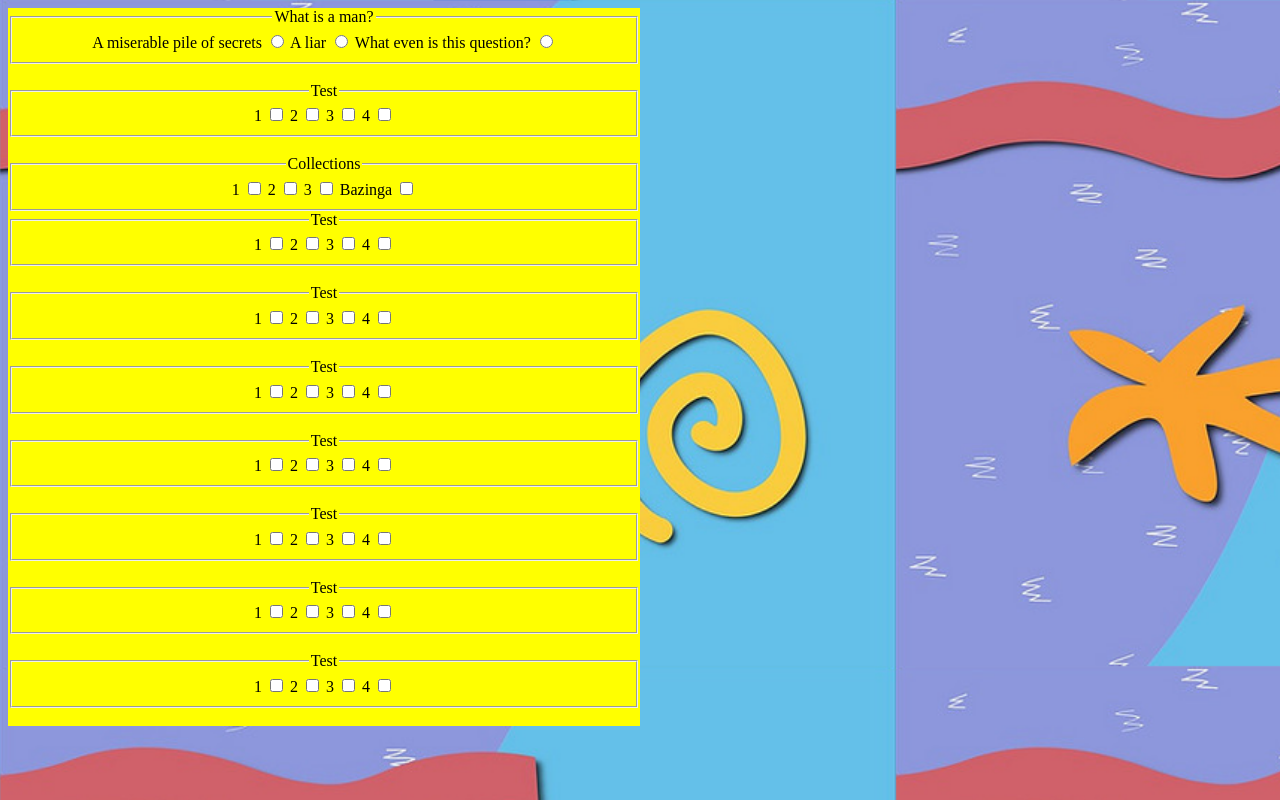
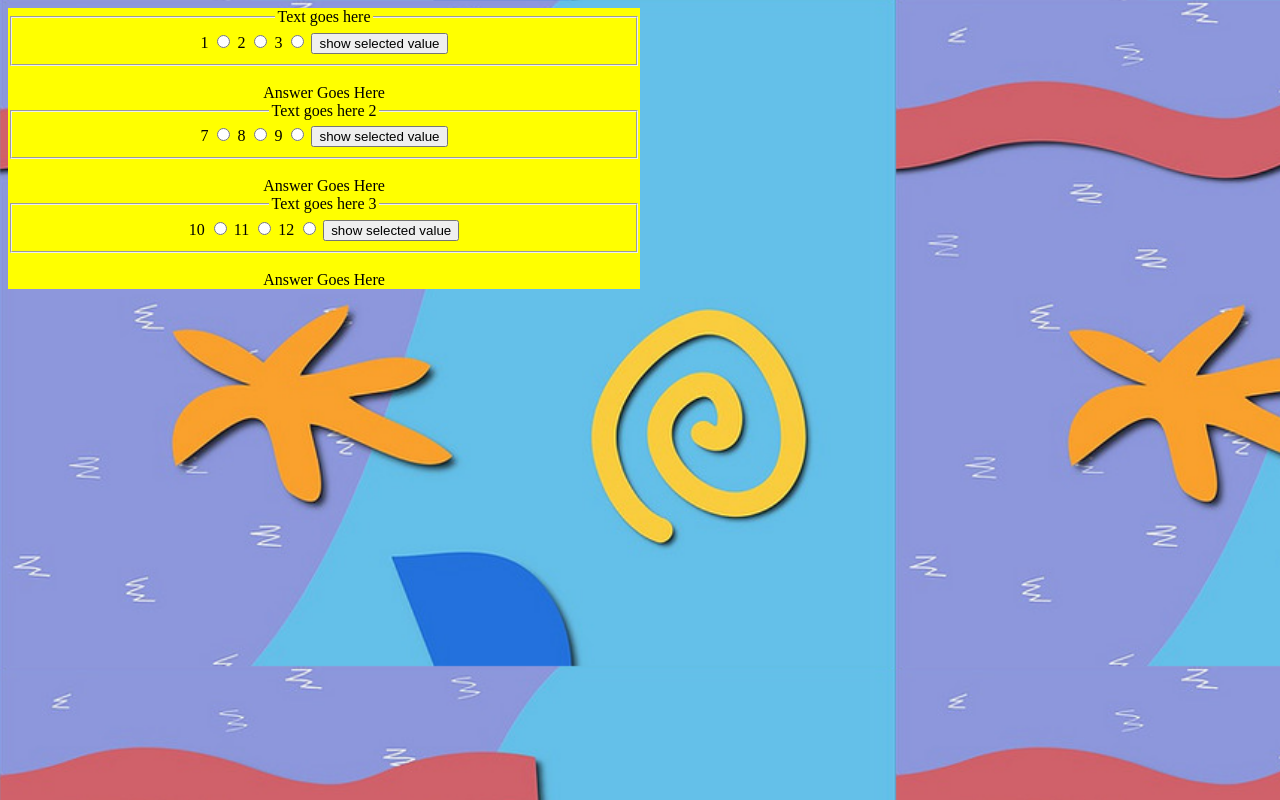
Before and after one commit to underoathed/TriviaGame, a plain HTML site: page index.html in a window 1280 px wide. Drawn offline with nearby package versions, Linux system fonts and the light colour scheme.

Commit message:
Added three functions to put the value of the chosen radio button on the page. Added a timer for 60 seconds.

```diff
--- a/assets/javascript/game.js
+++ b/assets/javascript/game.js
@@ -1,19 +1,47 @@
-//Step 1 Declare Variables
-    //question[], answer[], timer, correctAnswers[], incorrectAnswers[]
-    var question = [];
-    var answer = [];
-    var timer = 60;
-    var correctAnswers = [];
-    var incorrectAnswers = [];
-//Step 2 For all questions in the array create an element and append element to the page
-$(document).ready(function(){
-$("#question").text("What is a man?");
-$("input").click(function(){
-    console.log(this);
-})
-//Step 2.5 Create function to grade and display when form is submitted
-//Step 3 Create funtion to display answers when score is determined
-//Step 4 When page loads display timer on page
-//Step 5 Create function to start timer when the page loads
-//Step 6 Call functions
-});
+var btn = document.querySelector("#btn");
+btn.onclick = function(){
+    var radioButtons = document.querySelectorAll("input[name='radio-1']");
+    var selectedButton;
+    for(var i = 0; i < radioButtons.length; i++){
+        if(radioButtons[i].checked){
+            selectedButton = radioButtons[i].value;
+            break;
+        }
+    }
+    document.getElementById("answerOne").innerHTML = selectedButton;
+}
+
+var btn2 = document.querySelector("#btn2");
+btn2.onclick = function(){
+    var radioButtons = document.querySelectorAll("input[name='radio-2']");
+    var selectedButton;
+    for(var i = 0; i < radioButtons.length; i++){
+        if(radioButtons[i].checked){
+            selectedButton = radioButtons[i].value;
+            break;
+        }
+    }
+    document.getElementById("answerTwo").innerHTML = selectedButton;
+}
+
+var btn3 = document.querySelector("#btn3");
+btn3.onclick = function(){
+    var radioButtons = document.querySelectorAll("input[name='radio-3']");
+    var selectedButton;
+    for(var i = 0; i < radioButtons.length; i++){
+        if(radioButtons[i].checked){
+            selectedButton = radioButtons[i].value;
+            break;
+        }
+    }
+    document.getElementById("answerThree").innerHTML = selectedButton;
+}
+
+function timerStart(){
+    var windowTimeout = setTimeout(function() {
+        alert("Time is over");
+      }, 60000);
+
+}
+
+timerStart();
--- a/index.html
+++ b/index.html
@@ -5,143 +5,54 @@
     <meta name="viewport" content="width=device-width, initial-scale=1.0">
     <title>Trivia</title>
     <link rel="stylesheet" type="text/css" href="../TriviaGame/assets/css/style.css">
-    <script src="https://ajax.googleapis.com/ajax/libs/jquery/3.4.1/jquery.min.js"></script>
-    <script src="../TriviaGame/assets/javascript/game.js"></script>
+
 </head>
 <body>
-    <div id = "container-div">
-      <script>
-      $( function() {
-            $( "input" ).checkboxradio();
-          } );
-          </script>
-        </head>
-        <body>
+
+  <div id="container-div">
         <div class="widget">
-
           <fieldset>
-            <legend>What is a man? </legend>
-            <label for="radio-1">A miserable pile of secrets</label>
-            <input type="radio" name="radio-1" id="radio-1">
-            <label for="radio-2">A liar</label>
-            <input type="radio" name="radio-1" id="radio-2">
-            <label for="radio-3">What even is this question?</label>
-            <input type="radio" name="radio-1" id="radio-3">
+            <legend>Text goes here </legend>
+            <label for="radio-1">1</label>
+            <input type="radio" name="radio-1" id="radio-1" value="1">
+            <label for="radio-2">2</label>
+            <input type="radio" name="radio-1" id="radio-2" value="2">
+            <label for="radio-3">3</label>
+            <input type="radio" name="radio-1" id="radio-3" value="3">
+            <input type="button" id="btn" name="button-1" value="show selected value">
           </fieldset>
           <br>
+          <div id="answerOne">Answer Goes Here</div>
+          <div class="widget">
+            <fieldset>
+              <legend>Text goes here 2</legend>
+              <label for="radio-4">7</label>
+              <input type="radio" name="radio-2" id="radio-4" value="4">
+              <label for="radio-5">8</label>
+              <input type="radio" name="radio-2" id="radio-5" value="5">
+              <label for="radio-6">9</label>
+              <input type="radio" name="radio-2" id="radio-6" value="6">
+              <input type="button" id="btn2" name="button-2" value="show selected value">
+            </fieldset>
+            <br>
+            <div id="answerTwo">Answer Goes Here</div>
+        </div>
+        <div class="widget">
           <fieldset>
-            <legend>Test </legend>
-            <label for="checkbox-1">1</label>
-            <input type="checkbox" name="checkbox-1" id="checkbox-1">
-            <label for="checkbox-2">2</label>
-            <input type="checkbox" name="checkbox-2" id="checkbox-2">
-            <label for="checkbox-3">3</label>
-            <input type="checkbox" name="checkbox-3" id="checkbox-3">
-            <label for="checkbox-4">4</label>
-            <input type="checkbox" name="checkbox-4" id="checkbox-4">
+            <legend>Text goes here 3</legend>
+            <label for="radio-10">10</label>
+            <input type="radio" name="radio-3" id="radio-10" value="10">
+            <label for="radio-11">11</label>
+            <input type="radio" name="radio-3" id="radio-11" value="11">
+            <label for="radio-12">12</label>
+            <input type="radio" name="radio-3" id="radio-12" value="12">
+            <input type="button" id="btn3" name="button-2" value="show selected value">
           </fieldset>
           <br>
-          <fieldset>
-            <legend>Collections</legend>
-            <label for="checkbox-nested-1">1
-              <input type="checkbox" name="checkbox-nested-1" id="checkbox-nested-1">
-            </label>
-            <label for="checkbox-nested-2">2
-              <input type="checkbox" name="checkbox-nested-2" id="checkbox-nested-2">
-            </label>
-            <label for="checkbox-nested-3">3
-              <input type="checkbox" name="checkbox-nested-3" id="checkbox-nested-3">
-            </label>
-            <label for="checkbox-nested-4">Bazinga
-              <input type="checkbox" name="checkbox-nested-4" id="checkbox-nested-4">
-            </label>
-          </fieldset>
-          <fieldset>
-            <legend>Test </legend>
-            <label for="checkbox-1">1</label>
-            <input type="checkbox" name="checkbox-1" id="checkbox-1">
-            <label for="checkbox-2">2</label>
-            <input type="checkbox" name="checkbox-2" id="checkbox-2">
-            <label for="checkbox-3">3</label>
-            <input type="checkbox" name="checkbox-3" id="checkbox-3">
-            <label for="checkbox-4">4</label>
-            <input type="checkbox" name="checkbox-4" id="checkbox-4">
-          </fieldset>
-          <br>
-          <fieldset>
-            <legend>Test </legend>
-            <label for="checkbox-1">1</label>
-            <input type="checkbox" name="checkbox-1" id="checkbox-1">
-            <label for="checkbox-2">2</label>
-            <input type="checkbox" name="checkbox-2" id="checkbox-2">
-            <label for="checkbox-3">3</label>
-            <input type="checkbox" name="checkbox-3" id="checkbox-3">
-            <label for="checkbox-4">4</label>
-            <input type="checkbox" name="checkbox-4" id="checkbox-4">
-          </fieldset>
-          <br>
-          <fieldset>
-            <legend>Test </legend>
-            <label for="checkbox-1">1</label>
-            <input type="checkbox" name="checkbox-1" id="checkbox-1">
-            <label for="checkbox-2">2</label>
-            <input type="checkbox" name="checkbox-2" id="checkbox-2">
-            <label for="checkbox-3">3</label>
-            <input type="checkbox" name="checkbox-3" id="checkbox-3">
-            <label for="checkbox-4">4</label>
-            <input type="checkbox" name="checkbox-4" id="checkbox-4">
-          </fieldset>
-          <br>
-          <fieldset>
-            <legend>Test </legend>
-            <label for="checkbox-1">1</label>
-            <input type="checkbox" name="checkbox-1" id="checkbox-1">
-            <label for="checkbox-2">2</label>
-            <input type="checkbox" name="checkbox-2" id="checkbox-2">
-            <label for="checkbox-3">3</label>
-            <input type="checkbox" name="checkbox-3" id="checkbox-3">
-            <label for="checkbox-4">4</label>
-            <input type="checkbox" name="checkbox-4" id="checkbox-4">
-          </fieldset>
-          <br>
-          <fieldset>
-            <legend>Test </legend>
-            <label for="checkbox-1">1</label>
-            <input type="checkbox" name="checkbox-1" id="checkbox-1">
-            <label for="checkbox-2">2</label>
-            <input type="checkbox" name="checkbox-2" id="checkbox-2">
-            <label for="checkbox-3">3</label>
-            <input type="checkbox" name="checkbox-3" id="checkbox-3">
-            <label for="checkbox-4">4</label>
-            <input type="checkbox" name="checkbox-4" id="checkbox-4">
-          </fieldset>
-          <br>
-          <fieldset>
-            <legend>Test </legend>
-            <label for="checkbox-1">1</label>
-            <input type="checkbox" name="checkbox-1" id="checkbox-1">
-            <label for="checkbox-2">2</label>
-            <input type="checkbox" name="checkbox-2" id="checkbox-2">
-            <label for="checkbox-3">3</label>
-            <input type="checkbox" name="checkbox-3" id="checkbox-3">
-            <label for="checkbox-4">4</label>
-            <input type="checkbox" name="checkbox-4" id="checkbox-4">
-          </fieldset>
-          <br>
-          <fieldset>
-            <legend>Test </legend>
-            <label for="checkbox-1">1</label>
-            <input type="checkbox" name="checkbox-1" id="checkbox-1">
-            <label for="checkbox-2">2</label>
-            <input type="checkbox" name="checkbox-2" id="checkbox-2">
-            <label for="checkbox-3">3</label>
-            <input type="checkbox" name="checkbox-3" id="checkbox-3">
-            <label for="checkbox-4">4</label>
-            <input type="checkbox" name="checkbox-4" id="checkbox-4">
-          </fieldset>
-          <br>
-
+          <div id="answerThree">Answer Goes Here</div>
         </div>
-    </div>
+  </div>
+  <script src="https://ajax.googleapis.com/ajax/libs/jquery/3.4.1/jquery.min.js"></script>
+  <script src="../TriviaGame/assets/javascript/game.js"></script>
 </body>
 </html>
```
